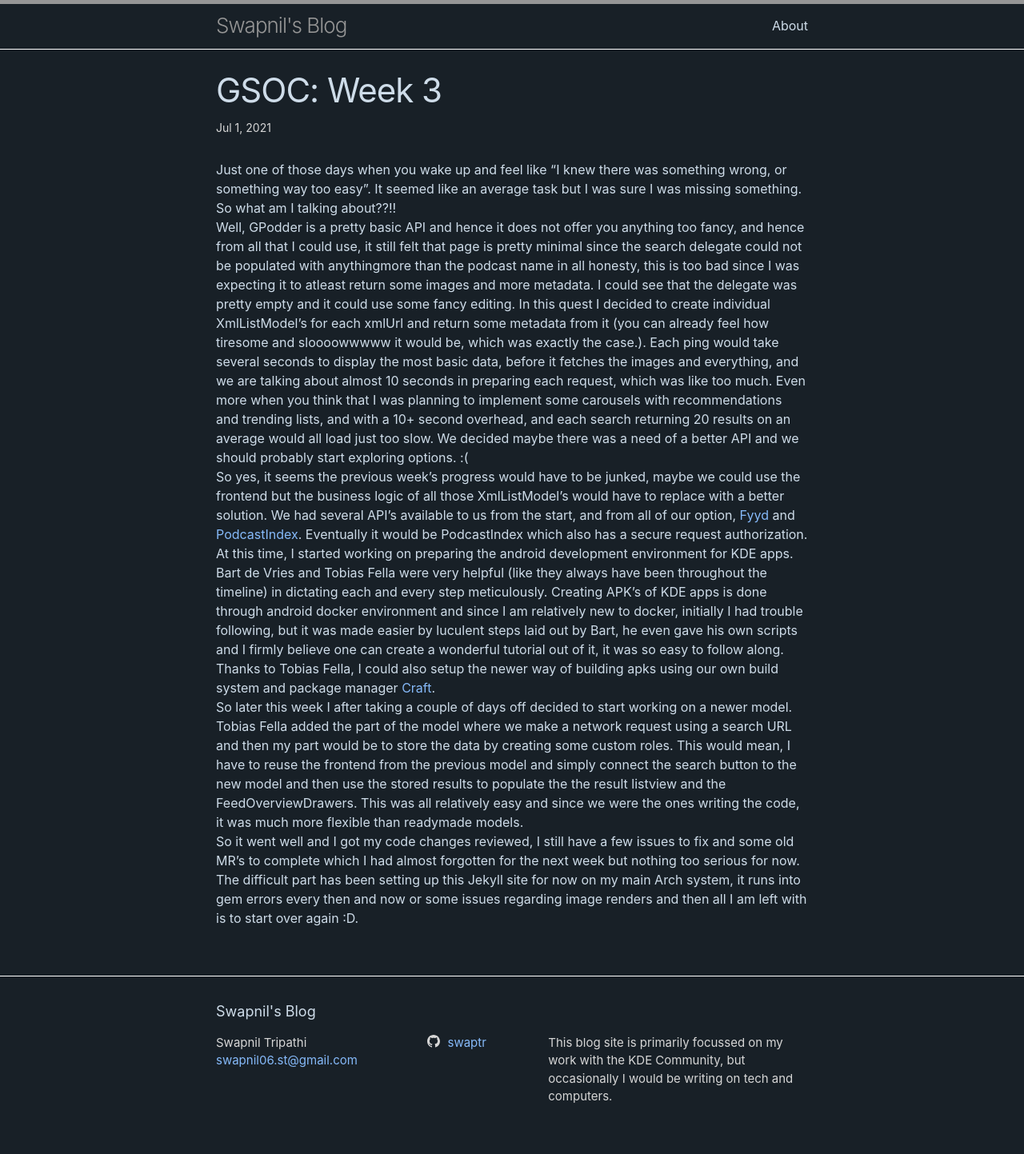
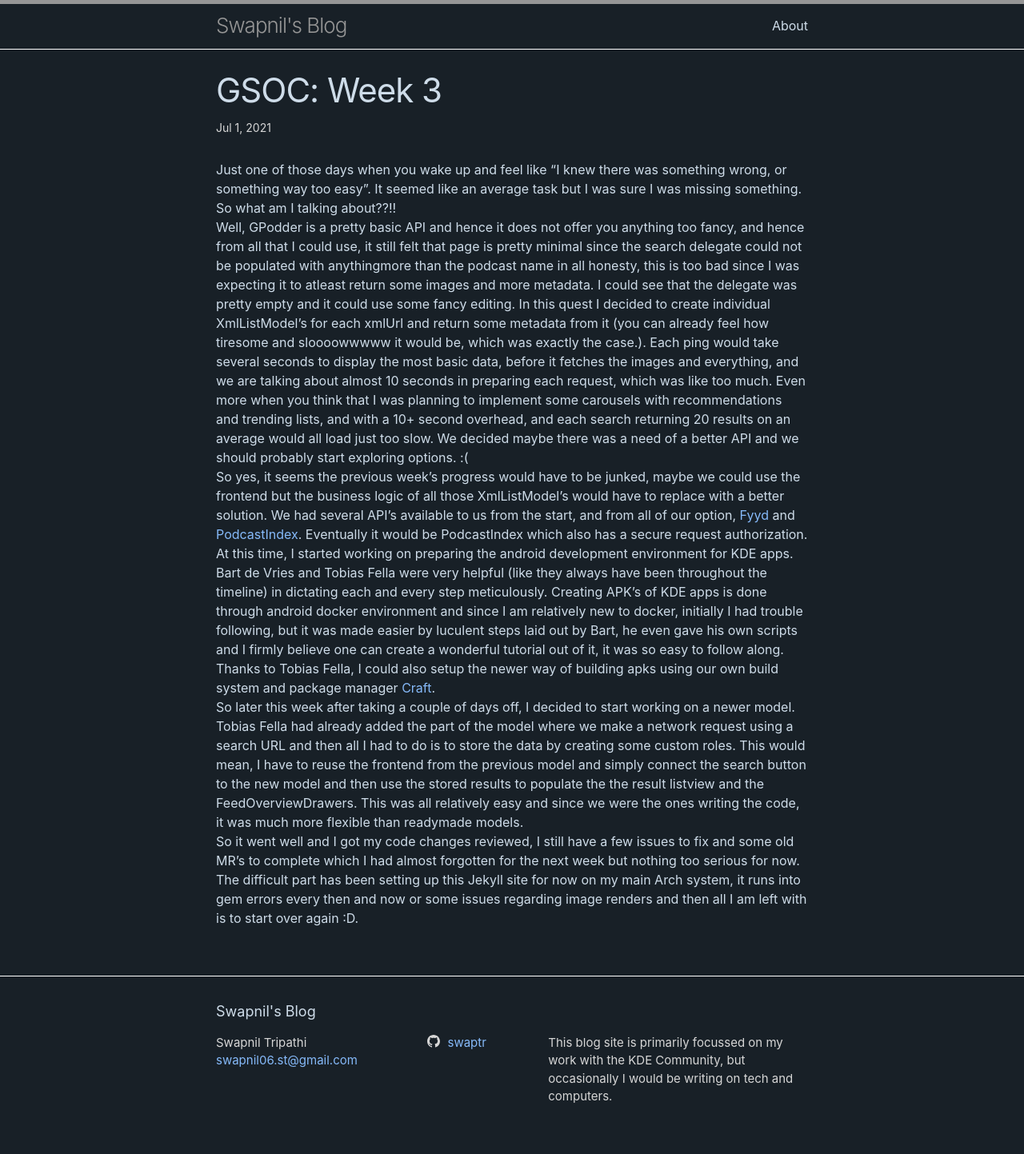
Before and after one commit to swaptr/my-site, a Jekyll site: the page built from blog-gsoc/_posts/2021-07-01-week-three.md, in a window 1280 px wide. Shown: the whole page at 80% size. Built offline with Jekyll 4.4.1, drawn with Linux system fonts in a browser that asks for light colours.

Commit message:
Added jekyll blog site

```diff
--- a/blog-gsoc/_posts/2021-05-20-gsoc.markdown
+++ b/blog-gsoc/_posts/2021-05-20-gsoc.markdown
@@ -1,7 +1,7 @@
 ---
 layout: post
 title:  "Google Summer Of Code 2021"
-date:   2021-05-20 07:58:11 +0530
+date:   2021-05-20 19:32:19 +0530
 category: gsoc
 ---
 Hello everyone! I am participating in the Google Summer of Code 2021. I will be working on adding podcast support to [Kasts](https://summerofcode.withgoogle.com/projects/#6682134443458560).
--- a/blog-gsoc/_posts/2021-07-01-week-three.md
+++ b/blog-gsoc/_posts/2021-07-01-week-three.md
@@ -9,5 +9,5 @@ So what am I talking about??!!
 Well, GPodder is a pretty basic API and hence it does not offer you anything too fancy, and hence from all that I could use, it still felt that page is pretty minimal since the search delegate could not be populated with anythingmore than the podcast name in all honesty, this is too bad since I was expecting it to atleast return some images and more metadata. I could see that the delegate was pretty empty and it could use some fancy editing. In this quest I decided to create individual XmlListModel's for each xmlUrl and return some metadata from it (you can already feel how tiresome and sloooowwwww it would be, which was exactly the case.). Each ping would take several seconds to display the most basic data, before it fetches the images and everything, and we are talking about almost 10 seconds in preparing each request, which was like too much. Even more when you think that I was planning to implement some carousels with recommendations and trending lists, and with a 10+ second overhead, and each search returning 20 results on an average would all load just too slow. We decided maybe there was a need of a better API and we should probably start exploring options. :(
 So yes, it seems the previous week's progress would have to be junked, maybe we could use the frontend but the business logic of all those XmlListModel's would have to replace with a better solution. We had several API's available to us from the start, and from all of our option, [Fyyd](https://github.com/eazyliving/fyyd-api#search) and [PodcastIndex](https://podcastindex.org/). Eventually it would be PodcastIndex which also has a secure request authorization.
 At this time, I started working on preparing the android development environment for KDE apps. Bart de Vries and Tobias Fella were very helpful (like they always have been throughout the timeline) in dictating each and every step meticulously. Creating APK's of KDE apps is done through android docker environment and since I am relatively new to docker, initially I had trouble following, but it was made easier by luculent steps laid out by Bart, he even gave his own scripts and I firmly believe one can create a wonderful tutorial out of it, it was so easy to follow along. Thanks to Tobias Fella, I could also setup the newer way of building apks using our own build system and package manager [Craft](https://community.kde.org/Craft).
-So later this week I after taking a couple of days off decided to start working on a newer model. Tobias Fella added the part of the model where we make a network request using a search URL and then my part would be to store the data by creating some custom roles. This would mean, I have to reuse the frontend from the previous model and simply connect the search button to the new model and then use the stored results to populate the the result listview and the FeedOverviewDrawers. This was all relatively easy and since we were the ones writing the code, it was much more flexible than readymade models.
+So later this week after taking a couple of days off, I decided to start working on a newer model. Tobias Fella had already added the part of the model where we make a network request using a search URL and then all I had to do is to store the data by creating some custom roles. This would mean, I have to reuse the frontend from the previous model and simply connect the search button to the new model and then use the stored results to populate the the result listview and the FeedOverviewDrawers. This was all relatively easy and since we were the ones writing the code, it was much more flexible than readymade models.
 So it went well and I got my code changes reviewed, I still have a few issues to fix and some old MR's to complete which I had almost forgotten for the next week but nothing too serious for now. The difficult part has been setting up this Jekyll site for now on my main Arch system, it runs into gem errors every then and now or some issues regarding image renders and then all I am left with is to start over again :D.
```
Also changed, not shown: other parts of blog-gsoc/_posts/2021-07-01-week-three.md (+1 -1 lines), blog-gsoc/_posts/2021-06-07-community-bonding.md (+1 -1 lines), blog-gsoc/_posts/2021-06-14-week-one.md (+1 -1 lines), blog-gsoc/_posts/2021-06-21-week-two.md (+1 -1 lines).
